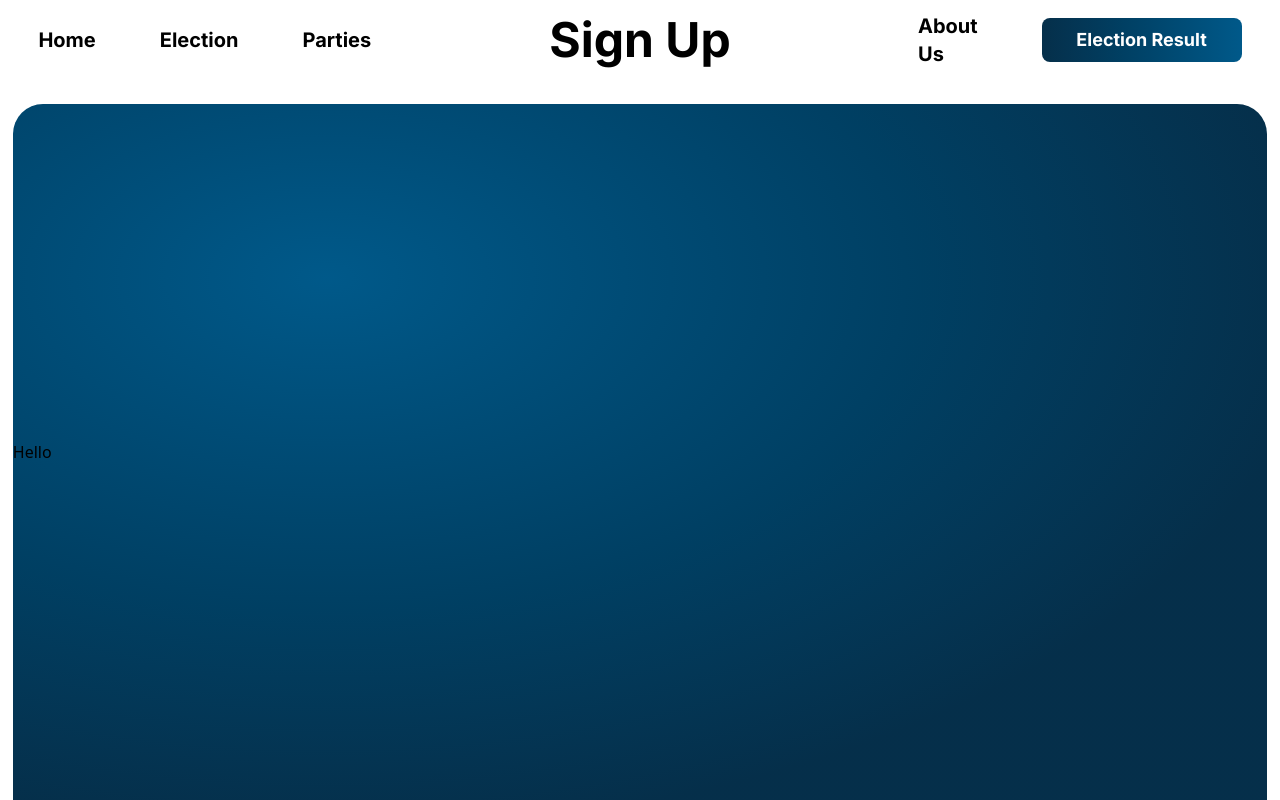
After one commit to Ethiopian-inspired/National-Election---E-vote, a Django app: page /signup/ in a window 1280 px wide. The commit adds this page. Run offline with Django 5.2, Linux system fonts and the light colour scheme; style sheets or scripts are compiled from the project's sources.

Commit message:
feat: Finish Layout | Sign up

```diff
--- a/core/public/urls.py
+++ b/core/public/urls.py
@@ -1,7 +1,8 @@
 from django.urls import path
-from .views import index, election
+from .views import index, election, signup
 
 urlpatterns = [
     path ('', index, name='Index'),
-    path ('election/', election, name='Election')
+    path ('election/', election, name='Election'),
+    path ('signup/', signup, name='Signup')
 ]
--- a/core/public/views.py
+++ b/core/public/views.py
@@ -7,3 +7,6 @@ def index (request):
 
 def election (request):
     return render (request, 'public/Pages/SubPages/Election.html')
+
+def signup (request):
+    return render (request, 'public/Pages/SubPages/Log/SignUp.html')
--- /dev/null
+++ b/core/templates/public/Pages/SubPages/Log/SignUp.html
@@ -0,0 +1,30 @@
+{% extends "public/base.html" %}
+{% load static %}
+
+{% block title %} EVNP - Sign Up {% endblock %}
+
+<div class="flex flex-col justify-center items-center">
+    <div class="flex justify-center items-center">
+        {% block NavCenter %}
+            <div class="flex justify-center items-center">
+                <h1 class="text-5xl inter_Bold">Sign Up</h1>
+            </div>
+        {% endblock %}
+    </div>
+</div>
+
+{% block content %}
+<div class="w-full h-[90vh] flex flex-col justify-end items-center">
+    <div class="w-[98%] h-[87vh] rounded-t-[30px] bg-radial-[at_25%_25%] from-sky-800 to-sky-950 to-75% flex flex-col justify-start items-center gap-4">
+        <div class="w-full h-full flex justify-center items-center">
+            <div class="w-1/2">
+                <h1>Hello</h1>
+            </div>
+
+            <div class="w-1/2">
+
+            </div>
+        </div>
+    </div>
+</div>
+{% endblock %}
--- a/core/templates/public/base.html
+++ b/core/templates/public/base.html
@@ -70,7 +70,7 @@
                 </ul>
             </div>
 
-            <div class="w-4/10 h-full">
+            <div class="w-4/10 h-full flex justify-center items-center">
                 {% block NavCenter %}
                     <div>
 
```
